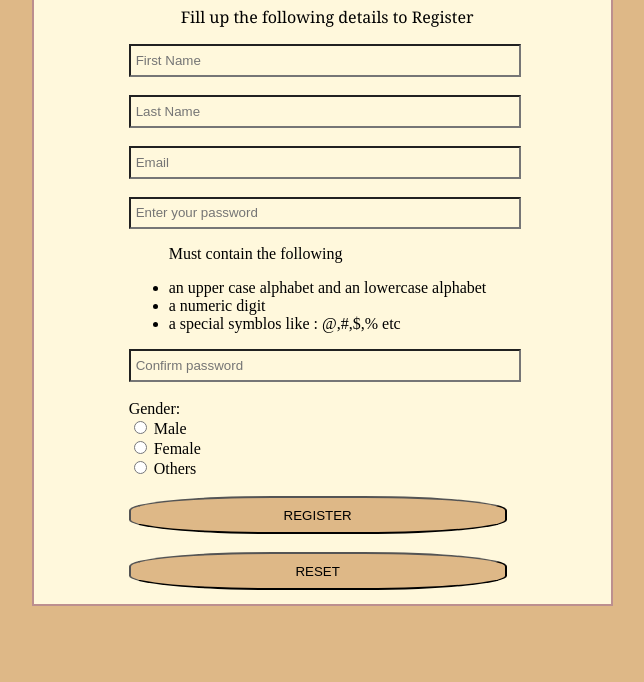
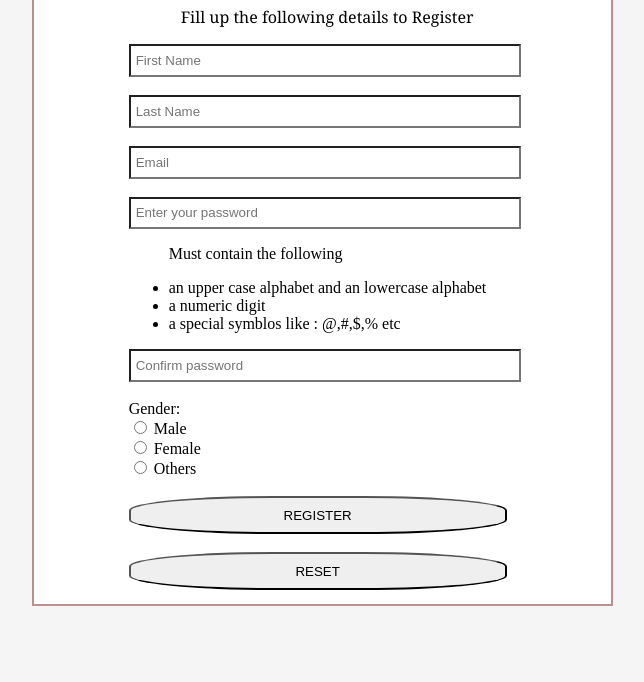
Before and after one commit to bsandeep137/bsandeep137-web-learn, a website: page frontend/html/register.html in a window 1280 px wide. Shown: the part 118-800 px from the top of the page, without its empty margins (305-949 px from the left). Drawn offline with Linux system fonts and the light colour scheme.

Commit message:
login page

```diff
--- a/frontend/css/register.css
+++ b/frontend/css/register.css
@@ -7,10 +7,10 @@
     margin-left: 26%;
     margin-top: 25px;
     justify-content: center;
-    background-color: cornsilk;
+    background-color: white;
 }
 body{
-    background-color: burlywood
+    background-color: whitesmoke
 }
 
 .fname,.lname,.pswrd,.email,.cfrmpswrd{
@@ -20,7 +20,8 @@ body{
     padding-left: 5px;
     padding-bottom: 5px;
     padding-right: 5px;
-    background-color: cornsilk;
+    background-color: white;
+
 }
 .gender{
     margin-left: 10%;
@@ -29,7 +30,7 @@ body{
     width: 10cm;
     height:1cm;
     border-radius: 38%;
-    background-color:burlywood;
+
 
 
 }
```
